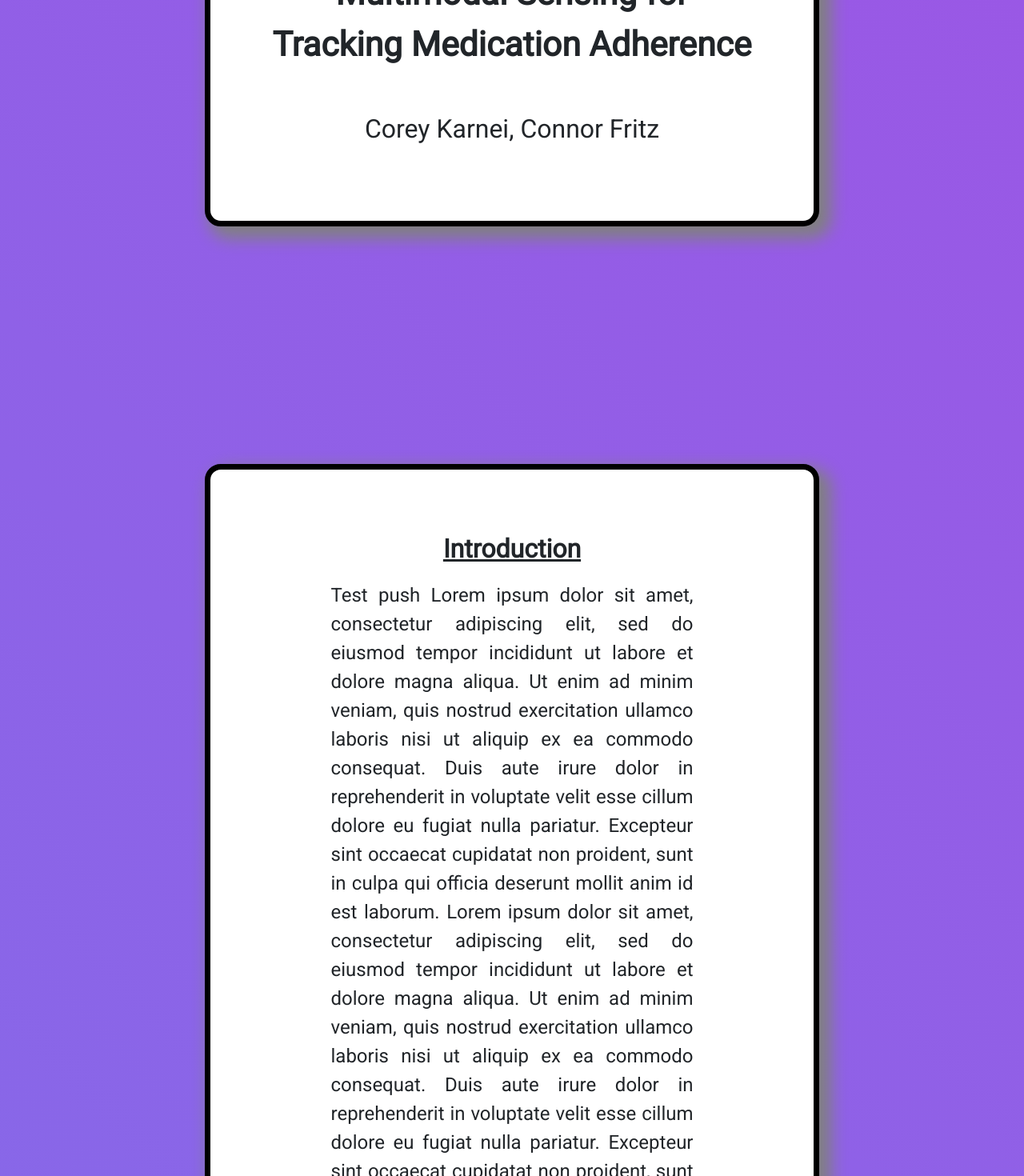
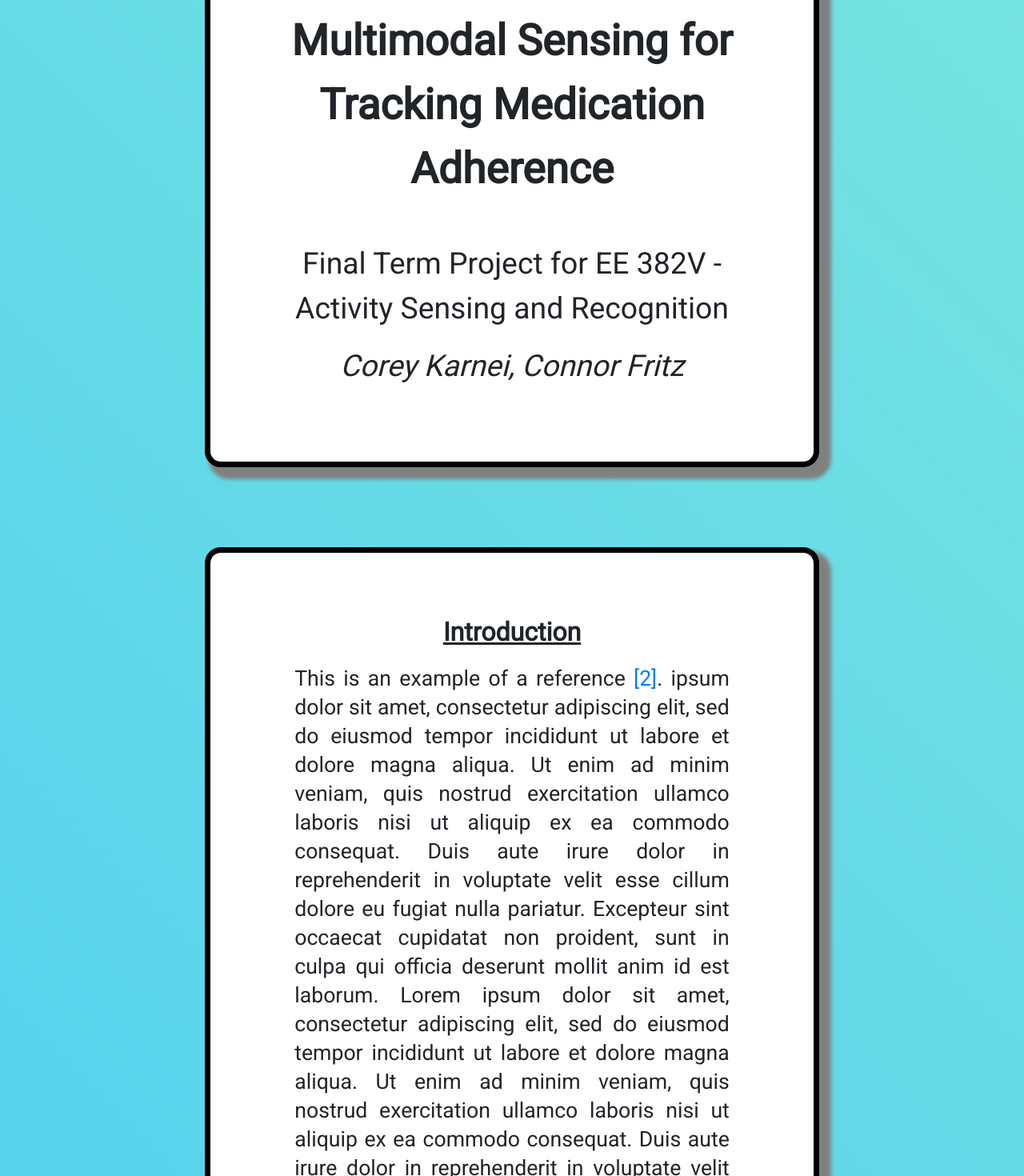
Before and after one commit to cdfritz7/SmartBottle, a React (Create React App) app in the folder smart-bottle-app/: page / in a window 1280 px wide. Shown: the part 320-1790 px from the top of the page at 80% size. Built offline with nearby package versions, Linux system fonts and the light colour scheme; the HTML template or start-up script is replaced by a standard one.

Commit message:
changed formatting, added mechanism for including references, changed browser tab heading

```diff
--- a/smart-bottle-app/public/index.html
+++ b/smart-bottle-app/public/index.html
@@ -2,14 +2,9 @@
 <html lang="en">
   <head>
     <meta charset="utf-8" />
-    <link rel="icon" href="%PUBLIC_URL%/favicon.ico" />
+    <link rel="icon" href="%PUBLIC_URL%/bottle.png" />
     <meta name="viewport" content="width=device-width, initial-scale=1" />
-    <meta name="theme-color" content="#000000" />
-    <meta
-      name="description"
-      content="Web site created using create-react-app"
-    />
-    <link rel="apple-touch-icon" href="%PUBLIC_URL%/logo192.png" />
+    <link rel="apple-touch-icon" href="%PUBLIC_URL%/bottle.png" />
     <!--
       manifest.json provides metadata used when your web app is installed on a
       user's mobile device or desktop. See https://developers.google.com/web/fundamentals/web-app-manifest/
@@ -24,7 +19,7 @@
       work correctly both with client-side routing and a non-root public URL.
       Learn how to configure a non-root public URL by running `npm run build`.
     -->
-    <title>React App</title>
+    <title>ASR Smart Bottle</title>
   </head>
   <body style="margin:0px; padding:0px;">
     <noscript>You need to enable JavaScript to run this app.</noscript>
--- a/smart-bottle-app/src/App.js
+++ b/smart-bottle-app/src/App.js
@@ -13,23 +13,23 @@ class App extends Component{
 
     return (
       <div className="background">
-          <div style={{height:"100vh", display:"flex", alignItems:"center"}}>
-            <div className="my-container" style={{marginTop:"-100px"}}>
-              <p className="title" style={{marginBottom:"50px"}}>
+          <div style={{display:"flex", alignItems:"center", flexWrap:"wrap"}}>
+            <div className="my-container" style={{marginTop:"150px"}}>
+              <p className="title">
                 Multimodal Sensing for Tracking Medication Adherence
               </p>
-              <p
-                className="sub-heading"
-                style={{fontWeight:"200", textDecoration:"initial"}}>
+              <p className="sub-title">
+                Final Term Project for EE 382V - Activity Sensing and Recognition
+              </p>
+              <p className="sub-title" style={{fontStyle:'italic'}}>
                 Corey Karnei, Connor Fritz
               </p>
             </div>
-          </div>
 
           <div className="my-container">
             <p className="sub-heading">Introduction</p>
             <p className="txt">
-              Test push Lorem ipsum dolor sit amet, consectetur adipiscing elit,
+              This is an example of a reference <a href="#ref1">[2]</a>. ipsum dolor sit amet, consectetur adipiscing elit,
               sed do eiusmod tempor incididunt ut labore et dolore magna aliqua.
               Ut enim ad minim veniam, quis nostrud exercitation ullamco laboris
               nisi ut aliquip ex ea commodo consequat. Duis aute irure dolor
@@ -132,7 +132,7 @@ class App extends Component{
             </p>
           </div>
 
-          <div className="my-container" style={{marginBottom:"0px"}}>
+          <div className="my-container">
             <p className="sub-heading"> Conclusions </p>
             <p className="txt">
               Lorem ipsum dolor sit amet, consectetur adipiscing elit,
@@ -151,6 +151,21 @@ class App extends Component{
               in culpa qui officia deserunt mollit anim id est laborum.
             </p>
           </div>
+
+          <div className="my-container" style={{marginBottom:"0px"}}>
+            <p className="sub-heading"> References </p>
+            <p className="reference" id="ref1">
+              [1] A Reference aboout something or another. <i>John Johnathan, John Johannesbergy, Joanne jolene</i> Journal of not a real journal.
+            </p>
+            <p className="reference">
+              [2] A Reference aboout something or another. <i>John Johnathan, John Johannesbergy, Joanne jolene</i> Journal of not a real journal.
+            </p>
+            <p className="reference">
+              [3] A Reference aboout something or another. <i>John Johnathan, John Johannesbergy, Joanne jolene</i> Journal of not a real journal.
+            </p>
+          </div>
+
+        </div>
       </div>
     );
   }
--- a/smart-bottle-app/src/css/App.css
+++ b/smart-bottle-app/src/css/App.css
@@ -1,30 +1,34 @@
 @import url("https://fonts.googleapis.com/css2?family=Roboto&display=swap");
 
+html {
+  scroll-behavior: smooth;
+}
+
 .background{
-    background: linear-gradient(45deg, #00ddff, #ff00d4);
-    background-size: 400% 400%;
+    background: linear-gradient(45deg, #5433ff, #30bdff, #a5fecb);
+    background-size: 200% 200%;
     font-family: 'Roboto', sans-serif;
     padding: 100px;
 
-    -webkit-animation: AnimationName 10s ease infinite;
-    -moz-animation: AnimationName 10s ease infinite;
-    animation: AnimationName 10s ease infinite;
+    -webkit-animation: AnimationName 10s linear infinite;
+    -moz-animation: AnimationName 10s linear infinite;
+    animation: AnimationName 10s linear infinite;
 }
 
 @-webkit-keyframes AnimationName {
-    0%{background-position:0% 50%}
-    50%{background-position:100% 50%}
-    100%{background-position:0% 50%}
+    0%{background-position:0% 100%}
+    50%{background-position:100% 0%}
+    100%{background-position:0% 100%}
 }
 @-moz-keyframes AnimationName {
-    0%{background-position:0% 50%}
-    50%{background-position:100% 50%}
-    100%{background-position:0% 50%}
+    0%{background-position:0% 100%}
+    50%{background-position:100% 0%}
+    100%{background-position:0% 100%}
 }
 @keyframes AnimationName {
-    0%{background-position:0% 50%}
-    50%{background-position:100% 50%}
-    100%{background-position:0% 50%}
+    0%{background-position:0% 100%}
+    50%{background-position:100% 0%}
+    100%{background-position:0% 100%}
 }
 
 .my-container{
@@ -33,7 +37,7 @@
   border-width: 7px;
   border-color: #000000;
   border-radius: 20px;
-  box-shadow: 10px 10px 20px 5px #808080;
+  box-shadow: 10px 10px 5px 5px #808080;
   padding: 75px;
   margin: auto;
   margin-bottom: 100px;
@@ -43,8 +47,15 @@
 .title{
   text-align: center;
   margin: auto;
-  font-size: 32pt;
+  font-size: 40pt;
   font-weight: bold;
+  margin-bottom:50px;
+}
+
+.sub-title{
+  text-align: center;
+  font-size: 28pt;
+  margin-top:0px;
 }
 
 .sub-heading{
@@ -57,16 +68,25 @@
 
 .txt{
   margin: auto;
-  font-size: 18pt;
-  width: 75%;
+  font-size: 20pt;
+  width: 90%;
   text-align:justify;
   text-justify:inter-word;
+  line-height: 1.35;
+}
+
+.reference{
+  margin: auto;
+  font-size: 20pt;
+  width: 90%;
+  text-align:justify;
+  margin-bottom: 25px;
 }
 
 .fig-description{
   margin: auto;
   text-align: center;
-  font-size: 14pt;
+  font-size: 18pt;
   width: 75%;
   font-style: italic;
 }
@@ -78,12 +98,12 @@
   margin-top:15px;
   margin-bottom:15px;
   width: 300px;
-  outline: solid 0px #00ddff;
-  transition: 0.3s ease-in-out;
+  outline: solid 0px #30bdff;
+  transition: 0.5s linear;
 }
 
 .img:hover{
   outline-width: 10px;
   width: 600px;
-  max-width: 80%;
+  max-width: 90%;
 }
```
Also changed, not shown: smart-bottle-app/public/bottle.png (added).
